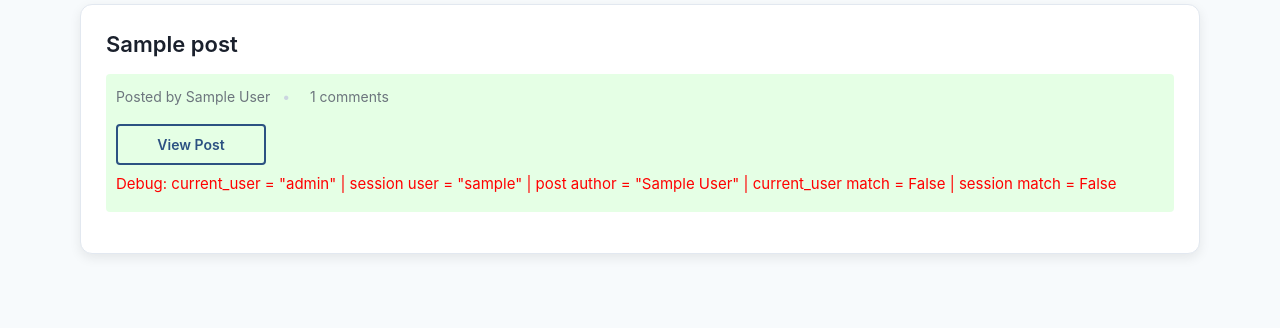
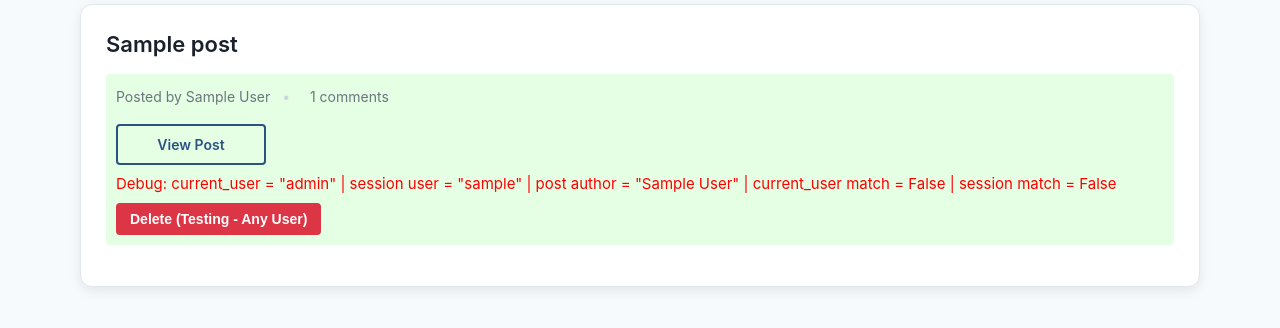
Before and after one commit to brixonixx/AppSecurityProject, a Flask app: page /forum/ in a window 1280 px wide. Shown: the part 220-548 px from the top of the page. Run offline with Flask 3, Linux system fonts and the light colour scheme; a user stored in the database is signed in; tables that the repository leaves empty hold one stand-in row (values such as "Sample post").

Commit message:
Temporarily allow all authenticated users to delete posts for testing; restrict delete button to post authors in production

```diff
--- a/templates/forum.html
+++ b/templates/forum.html
@@ -383,12 +383,22 @@
                 session match = {{ session.get('username') == post.author }}
               </small>
 
-              <!-- Fixed delete button using current_user -->
+              <!-- Temporary: Show delete for all posts (for testing only) -->
+              {% if current_user.is_authenticated %}
+                <form method="POST" action="{{ url_for('forum.delete_post', post_id=post.id) }}" class="d-inline">
+                  <button type="submit" class="btn btn-sm btn-danger"
+                          onclick="return confirm('Are you sure you want to delete this post?');">
+                    Delete (Testing - Any User)
+                  </button>
+                </form>
+              {% endif %}
+
+              <!-- Proper delete button (only for post author) -->
               {% if current_user.is_authenticated and current_user.username == post.author %}
                 <form method="POST" action="{{ url_for('forum.delete_post', post_id=post.id) }}" class="d-inline">
                   <button type="submit" class="btn btn-sm btn-danger"
                           onclick="return confirm('Are you sure you want to delete this post?');">
-                    Delete
+                    Delete (Author Only)
                   </button>
                 </form>
               {% endif %}
```
